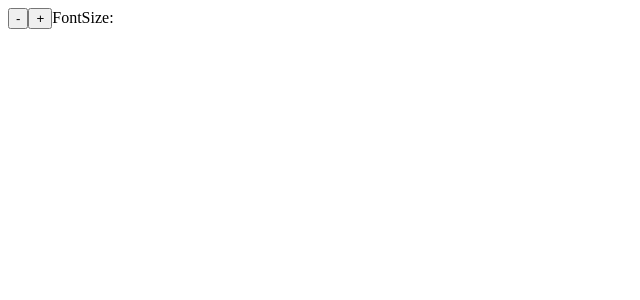
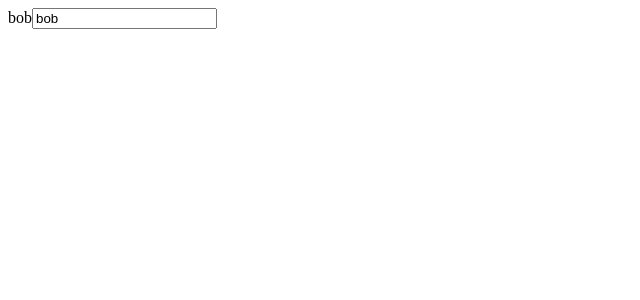
Before and after one commit to projectgithubrepository/AngularCurso, an Angular app: page / in a window 1280 px wide. Shown: the top 300 px of the page, without its empty margins (0-640 px from the left). Built offline with nearby package versions, Linux system fonts and the light colour scheme.

Commit message:
directives = ngClass, ngStyle, ngModel

```diff
--- a/src/app/app.component.ts
+++ b/src/app/app.component.ts
@@ -1,10 +1,10 @@
 import { Component, OnInit, OnDestroy } from '@angular/core';
 
-@Component({
-  selector: 'app-root',
-  templateUrl: './app.component.html',
-  styleUrls: ['./app.component.css']
-})
+// @Component({
+//   selector: 'app-root',
+//   templateUrl: './app.component.html',
+//   styleUrls: ['./app.component.css']
+// })
 
 // binding attribute, class e style
 
@@ -106,6 +106,28 @@ import { Component, OnInit, OnDestroy } from '@angular/core';
 //   styleUrls: ['./app.component.css']
 // })
 
+
+//Directives
+@Component({
+  selector: 'app-root',
+  template: `
+    <!-- ngClass -->
+    <!-- <div [ngClass]="isSpecial ? 'special' : ''">Example</div> -->
+
+    <!-- to use ngClass with a method add a method to the component class
+    no template add ngClass property binding a current class para setar os elementos-->
+    <!-- <div [ngClass]="currentClasses">Example</div> -->
+
+    <!-- ngStyle
+    <div [ngStyle]="currentStyle">Example</div> -->
+
+    <!-- ngModel -->
+    <label for="example">{{name}}</label>
+    <input [(ngModel)]="name" id="example" />
+
+  `,
+  styleUrls: ['./app.component.css']
+})
 export class AppComponent {
   //first lesson
   // title = 'angular-video-series';
@@ -174,5 +196,76 @@ export class AppComponent {
   //é possível acessar variáveis em templates aninhados?
   //firstExample= '';
 
+  //Directives
+  //ngClass
 
+  // isSpecial = true;
+  // ngOnInit() {
+  // }
+
+  //to use ngClass with a method add a method to the component class
+  // isSpecial = true;
+  // currentClasses = {};
+  // ngOnInit() {
+  //   this.setCurrentClasses();
+  // }
+
+  // setCurrentClasses() {
+  //   this.currentClasses = {
+  //     saveable: true,
+  //     modified: false,
+  //     special: true
+  //   }
+  // }
+
+  // //ngStyle
+  // isSpecial = true;
+  // currentClasses = {};
+  // currentStyle = {};
+
+  // ngOnInit() {
+  //   this.setCurrentClasses();
+  //   this.setCurrentStyle();
+  // }
+
+  // setCurrentClasses() {
+  //   this.currentClasses = {
+  //     saveable: true,
+  //     modified: false,
+  //     special: true
+  //   }
+  // }
+
+  // setCurrentStyle() {
+  //   this.currentStyle = {
+  //     'font-style': 'italic',
+  //     'font-weight': 'bold',
+  //   }
+  // }
+
+   //ngModel
+   isSpecial = true;
+   currentClasses = {};
+   currentStyle = {};
+   name = 'bob';
+
+   ngOnInit() {
+     this.setCurrentClasses();
+     this.setCurrentStyle();
+   }
+
+   setCurrentClasses() {
+     this.currentClasses = {
+       saveable: true,
+       modified: false,
+       special: true
+     }
+   }
+
+   setCurrentStyle() {
+     this.currentStyle = {
+       'font-style': 'italic',
+       'font-weight': 'bold',
+     }
+   }
 }
--- a/src/app/app.module.ts
+++ b/src/app/app.module.ts
@@ -1,6 +1,7 @@
 import { NgModule } from '@angular/core';
 import { BrowserModule } from '@angular/platform-browser';
 // template variable para variáveis em templates aninhados
+//também para ngModel
 import { FormsModule } from '@angular/forms';
 
 import { AppRoutingModule } from './app-routing.module';
```
